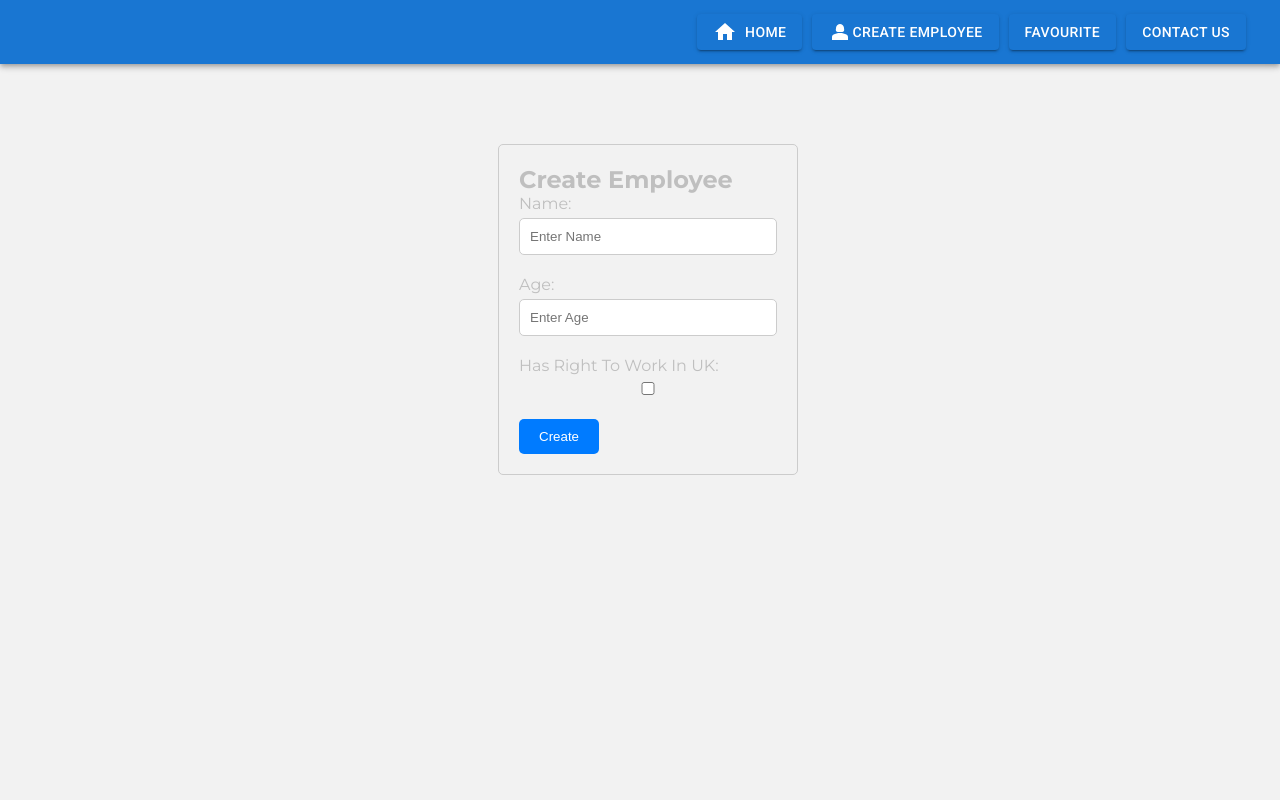
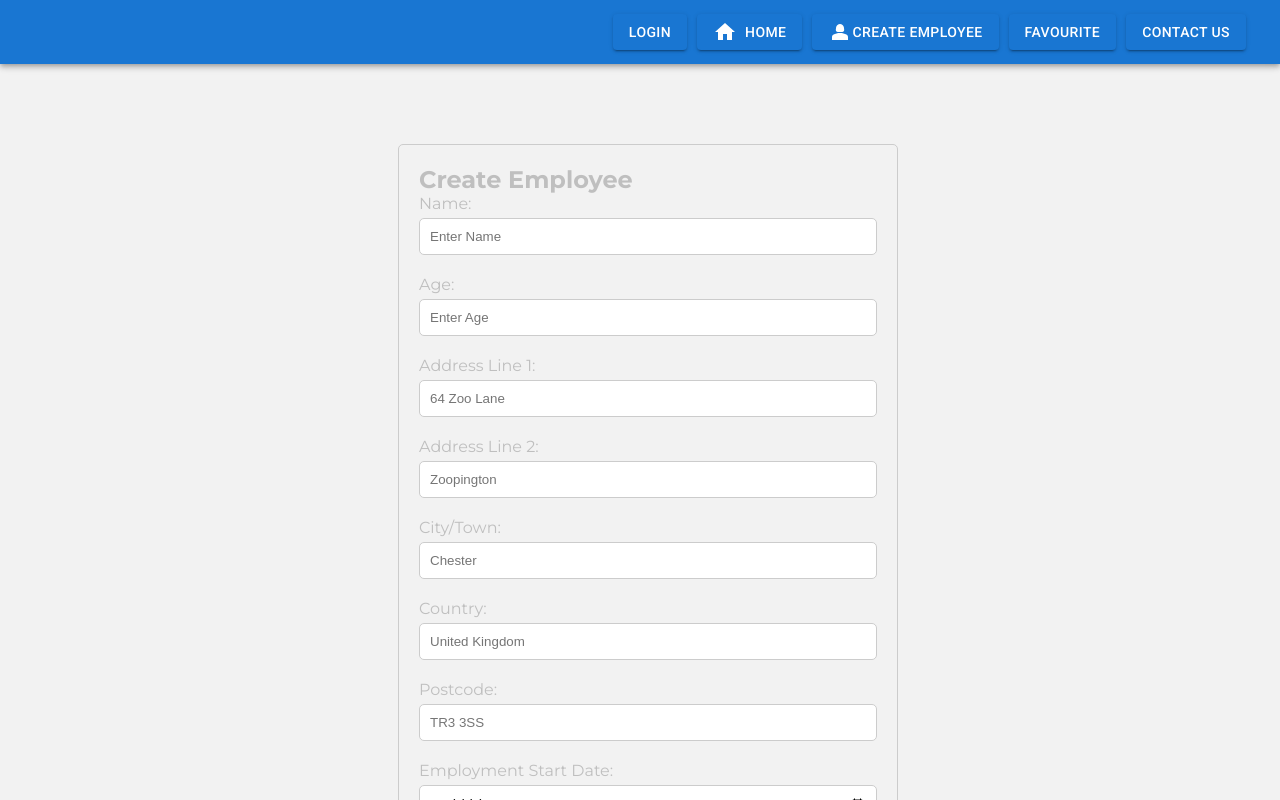
Before and after one commit to Tommysmith91/LearningReact, a React (Create React App) app: page /createemployeeform in a window 1280 px wide. Shown: the top 800 px of the page. Built offline with nearby package versions, Linux system fonts and the light colour scheme.

Commit message:
Added some new fields to the create employee form, added way to get to login screen for now

```diff
--- a/src/Components/Navbar.js
+++ b/src/Components/Navbar.js
@@ -16,6 +16,11 @@ const Navbar = () => {
          data-testid="nav__menu"
        >
          <ul className="nav__list">
+         <li className="nav__item">
+             <NavLink to="/" className="nav__link">
+               <Button variant="contained">Login</Button>
+             </NavLink>
+           </li>
            <li className="nav__item">
              <NavLink to="/homepage" className="nav__link">
                <Button variant="contained"><HomeIcon style={{marginRight:'8px'}}/>Home</Button>
--- a/src/Pages/CreateEmployeeForm.js
+++ b/src/Pages/CreateEmployeeForm.js
@@ -6,6 +6,12 @@ export default function CreateEmployeeForm() {
   const formFields = [
     { name: 'name', label: 'Name', type: 'text', placeholder: 'Enter Name' },
     { name: 'age', label: 'Age', type: 'number', placeholder: 'Enter Age' },
+    {name:'addressline1',label:'Address Line 1', type:'text', placeholder: '64 Zoo Lane'},
+    {name:'addressline2',label:'Address Line 2', type:'text',placeholder:'Zoopington'},
+    {name:'city/town',label:'City/Town', type:'text',placeholder: 'Chester'},
+    {name:'country',label:'Country', type:'text',placeholder:'United Kingdom'},
+    {name:'postcode',label:'Postcode',type:'text',placeholder:'TR3 3SS'},
+    {name:'employmentstartdate',label: 'Employment Start Date',type:'date',placeholder: ''},
     {name:'hasrighttowork',label:'Has Right To Work In UK', type:'checkbox'}
    ]
     const onSubmit = (event) => {
--- a/src/Styles/LoginPage.css
+++ b/src/Styles/LoginPage.css
@@ -1,5 +1,5 @@
 .login-container {
-    width: 300px;
+    width: 500px;
     margin: auto;
     padding: 20px;
     border: 1px solid #ccc;
```
